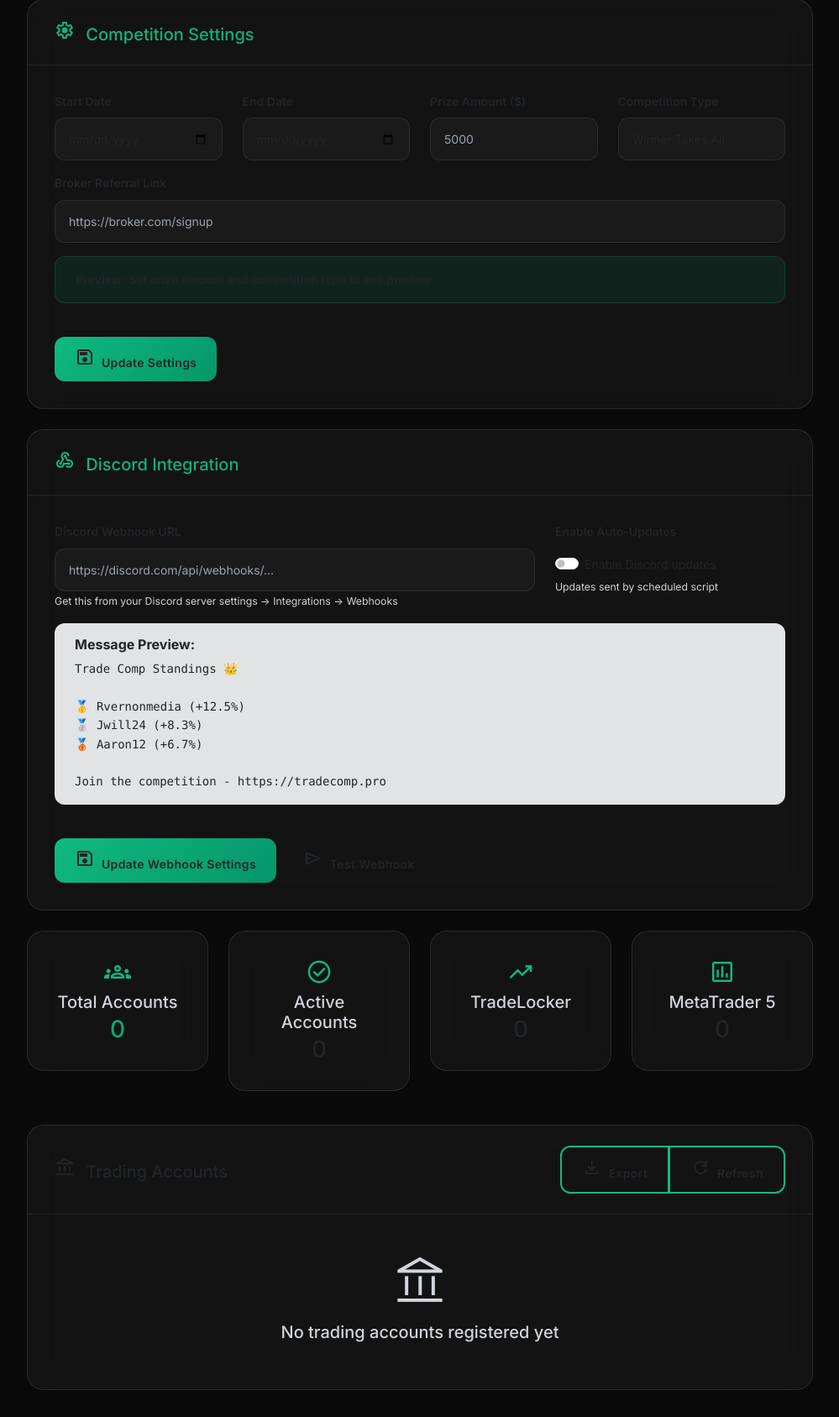
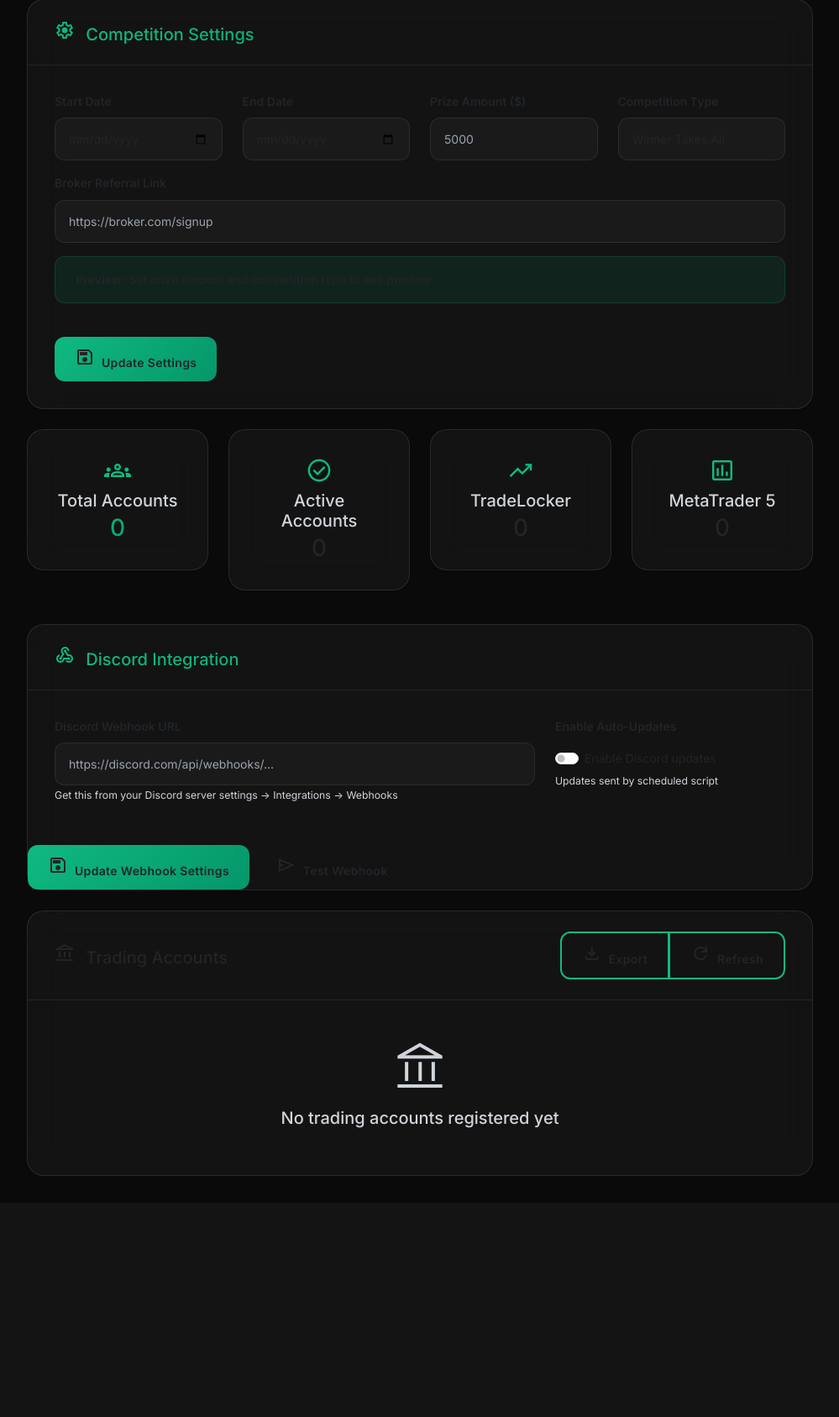
Before and after one commit to Tradersimpulse/tradecomp, a Flask app: template templates/admin.html in a window 1280 px wide. Shown: the part 17-1704 px from the top of the page at 84% size, without its empty margins (280-1279 px from the left). After the commit the page ends 1417 px from the top, so only its background shows below. Run offline with Flask 3, Linux system fonts and the light colour scheme; the template is opened without the code that fills it, so the values that code supplies are empty.

Commit message:
Update admin.html

```diff
--- a/templates/admin.html
+++ b/templates/admin.html
@@ -85,132 +85,6 @@
     </div>
 </div>
 
-<!-- Discord Webhook Settings -->
-<div class="row mb-4">
-    <div class="col-12">
-        <div class="card">
-            <div class="card-header">
-                <h5 class="text-gradient-primary mb-0">
-                    <span class="material-symbols-outlined me-2">webhook</span>
-                    Discord Integration
-                </h5>
-            </div>
-            <div class="card-body">
-                <form method="POST" action="{{ url_for('update_webhook_settings') }}">
-                    <div class="row">
-                        <div class="col-md-8 mb-3">
-                            <label for="webhook_url" class="form-label">Discord Webhook URL</label>
-                            <input type="url" class="form-control" id="webhook_url" name="webhook_url"
-                                   value="{{ settings.webhook_url if settings and settings.webhook_url else '' }}"
-                                   placeholder="https://discord.com/api/webhooks/...">
-                            <small class="text-muted">Get this from your Discord server settings → Integrations → Webhooks</small>
-                        </div>
-                        <div class="col-md-4 mb-3">
-                            <label for="webhook_enabled" class="form-label">Enable Auto-Updates</label>
-                            <div class="form-check form-switch mt-2">
-                                <input class="form-check-input" type="checkbox" id="webhook_enabled" name="webhook_enabled"
-                                       {% if settings and settings.webhook_enabled %}checked{% endif %}>
-                                <label class="form-check-label" for="webhook_enabled">
-                                    Enable Discord updates
-                                </label>
-                            </div>
-                            <small class="text-muted">Updates sent by scheduled script</small>
-                        </div>
-                    </div>
-
-                    <!-- Webhook Preview -->
-                    <div class="row mb-3">
-                        <div class="col-12">
-                            <div class="alert alert-secondary">
-                                <h6><strong>Message Preview:</strong></h6>
-                                <div id="webhook-preview" class="font-monospace">
-                                    <div>Trade Comp Standings
-                                        <strong id="preview-emoji">
-                                            {% if settings and settings.competition_type == 'top_3' %}🥇🥈🥉{% else %}👑{% endif %}
-                                        </strong>
-                                    </div>
-                                    <br>
-                                    <div>🥇 Rvernonmedia (+12.5%)</div>
-                                    <div>🥈 Jwill24 (+8.3%)</div>
-                                    <div>🥉 Aaron12 (+6.7%)</div>
-                                    <br>
-                                    <div>Join the competition - https://tradecomp.pro</div>
-                                </div>
-                            </div>
-                        </div>
-                    </div>
-
-                    <div class="d-flex gap-2">
-                        <button type="submit" class="btn btn-primary">
-                            <span class="material-symbols-outlined me-1">save</span>
-                            Update Webhook Settings
-                        </button>
-                        <button type="button" class="btn btn-outline-secondary" onclick="testWebhook()">
-                            <span class="material-symbols-outlined me-1">send</span>
-                            Test Webhook
-                        </button>
-                    </div>
-                </form>
-            </div>
-        </div>
-    </div>
-</div>
-
-<!-- Webhook Status Card -->
-{% if settings and settings.webhook_url %}
-<div class="row mb-4">
-    <div class="col-12">
-        <div class="card">
-            <div class="card-header">
-                <h6 class="mb-0">
-                    <span class="material-symbols-outlined me-2">notifications</span>
-                    Discord Integration Status
-                </h6>
-            </div>
-            <div class="card-body">
-                <div class="row">
-                    <div class="col-md-3">
-                        <div class="d-flex align-items-center">
-                            <span class="badge bg-{{ 'success' if settings.webhook_enabled else 'secondary' }} me-2">
-                                {% if settings.webhook_enabled %}Enabled{% else %}Disabled{% endif %}
-                            </span>
-                            <span class="text-muted">Discord webhook status</span>
-                        </div>
-                    </div>
-                    <div class="col-md-6">
-                        <small class="text-muted">
-                            <strong>Webhook URL:</strong>
-                            <span class="font-monospace">...{{ settings.webhook_url[-20:] if settings.webhook_url|length > 20 else settings.webhook_url }}</span>
-                        </small>
-                    </div>
-                    <div class="col-md-3">
-                        <small class="text-muted">
-                            <strong>Last Update:</strong>
-                            {% if settings.last_webhook_time %}
-                                {{ settings.last_webhook_time.strftime('%m/%d %H:%M') }}
-                            {% else %}
-                                Never
-                            {% endif %}
-                        </small>
-                    </div>
-                </div>
-
-                {% if settings.webhook_enabled %}
-                <div class="mt-3">
-                    <div class="alert alert-info mb-0">
-                        <strong>📋 Setup Instructions:</strong><br>
-                        1. Upload <code>discord_webhook.py</code> to PythonAnywhere<br>
-                        2. Create a scheduled task to run every 15 minutes: <code>python3.10 /home/yourusername/discord_webhook.py</code><br>
-                        3. The script will automatically send updates when enabled
-                    </div>
-                </div>
-                {% endif %}
-            </div>
-        </div>
-    </div>
-</div>
-{% endif %}
-
 <!-- Statistics Overview -->
 <div class="row mb-4">
     <div class="col-md-3 mb-3">
```
Also changed, not shown: other parts of templates/admin.html (+50 -0 lines).
